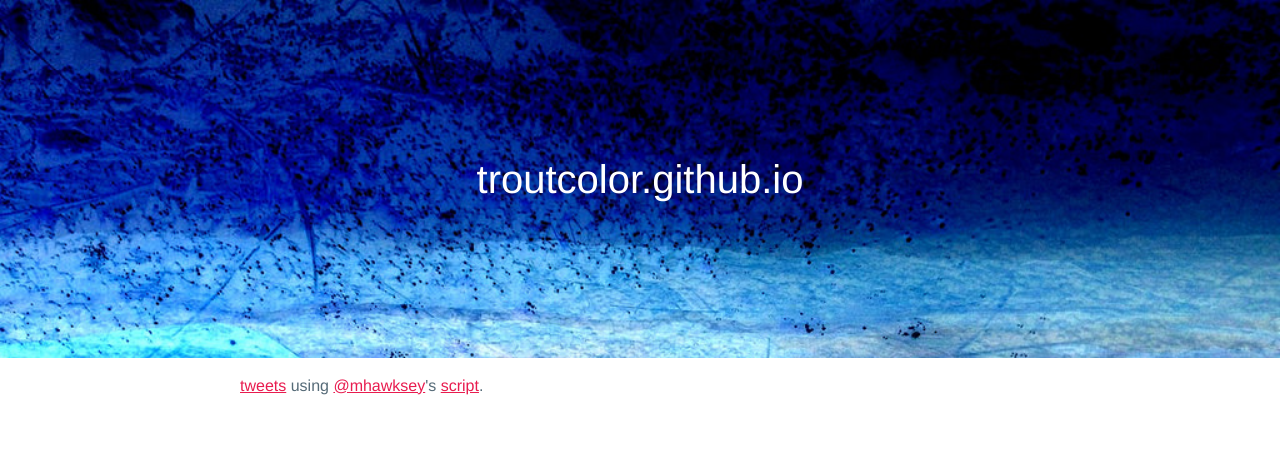
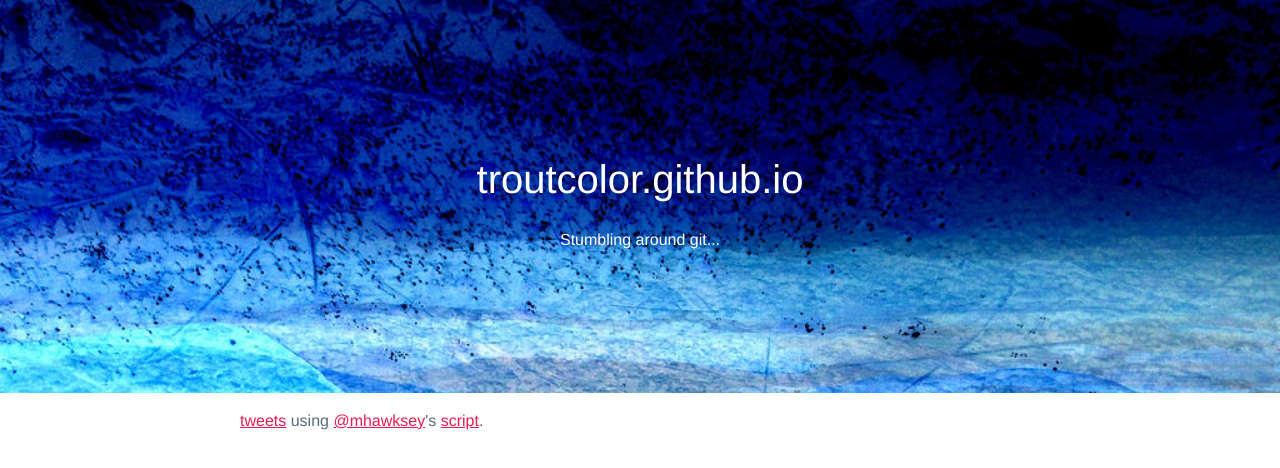
Before and after one commit to troutcolor/troutcolor.github.io, a plain HTML site: page index.html in a window 1280 px wide. Drawn offline with Linux system fonts and the light colour scheme.

Commit message:
index again

```diff
--- a/index.html
+++ b/index.html
@@ -34,6 +34,7 @@
 
 
  header {
+	  color: white;
    background-color: #263d36;
    background-image: url("header.jpg");
    background-position: center top;
@@ -46,7 +47,7 @@
  }
 
  header h1{
-	 color: white;
+	 color:white;
 	   font-size: 2.5em;
 	   font-weight: 300;
  }
@@ -61,7 +62,7 @@
 	<header id="header">
   <h1>troutcolor.github.io</h1>
   <p>
-
+    Stumbling around git...
   </p>
 </header>
 
```
